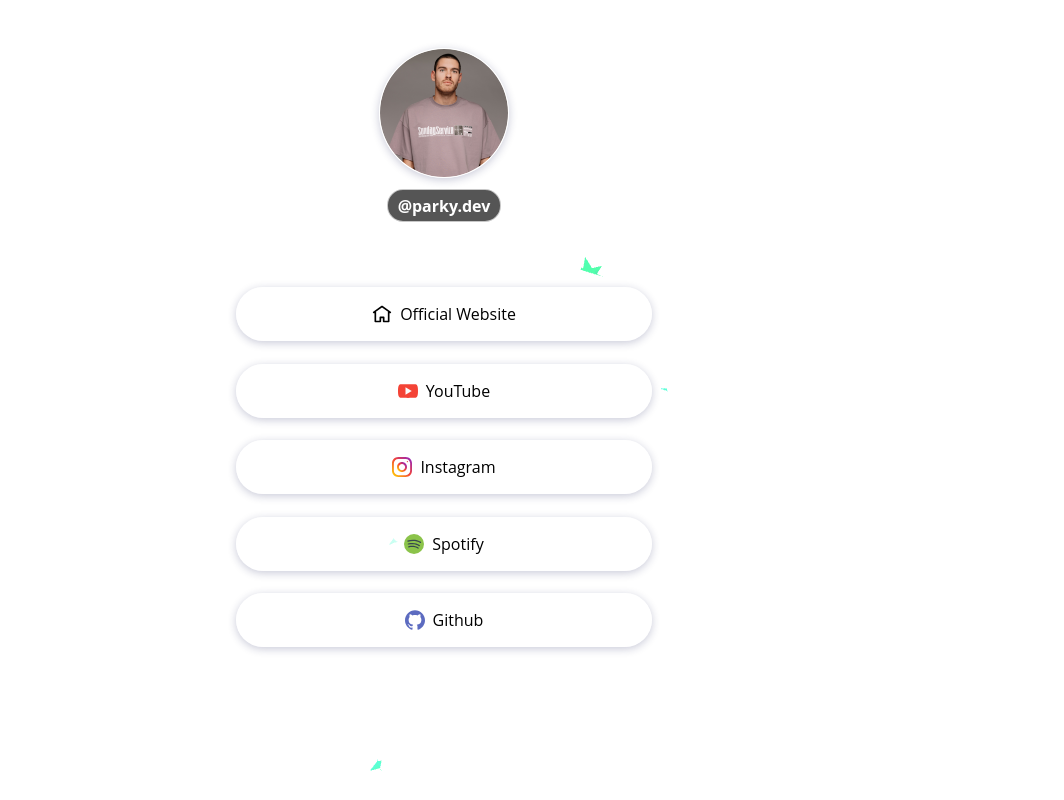
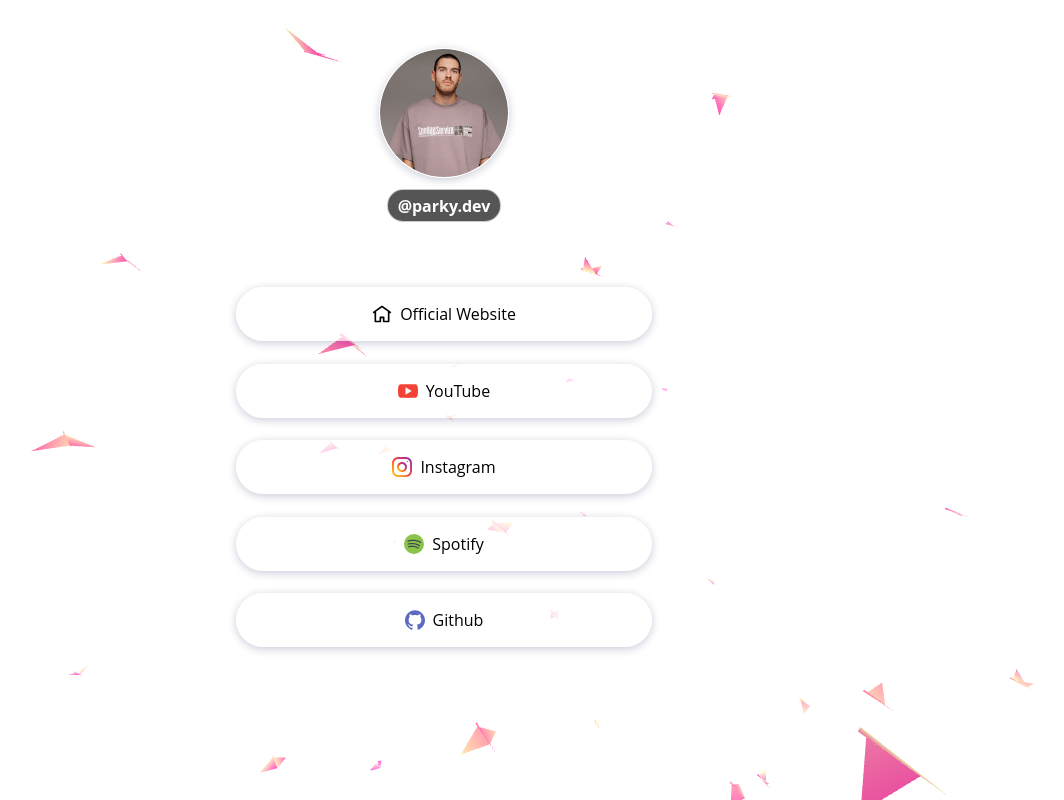
Before and after one commit to Code-Gale/coded_links, a plain HTML site: page index.html in a window 1280 px wide. Shown: the whole page, without its empty margins (196-1260 px from the left). Drawn offline with nearby package versions, Linux system fonts and the light colour scheme; animation ran at ten frames a second.

Commit message:
Playing with CSS animations

```diff
--- a/index.css
+++ b/index.css
@@ -56,6 +56,13 @@ body, html {
     border: 1px solid #fffa;
     backdrop-filter: blur(10px) saturate(160%) contrast(180%);
     -webkit-backdrop-filter: blur(10px) saturate(160%) contrast(180%);
+    transition: 0.5s;
+  }
+
+  header > h1:hover {
+    color: rgb(251, 14, 255);
+    cursor: crosshair;
+    background-color: #fff;
   }
 
   ul {
@@ -73,6 +80,12 @@ body, html {
     border-radius: 10em;
     margin: 1.4em 0;
     box-shadow: rgb(28 32 93 / 24%) 0px 2px 8px 0px;
+    transition: .2s;
+  }
+
+  li:hover {
+    transform: scale(1.1);
+    background-color: #fff
   }
 
   ul > li > a {
--- a/index.html
+++ b/index.html
@@ -20,13 +20,13 @@
         scale: 1.00,
         scaleMobile: 1.00,
         backgroundAlpha: 0.0,
-        color1: 0x25ca7c,
-        color2: 0xff1e,
+        color1: 0xf70c9b,
+        color2: 0xfff200,
         wingSpan: 40.00,
         separation: 100.00,
         alignment: 77.00,
         cohesion: 5.00,
-        quantity: 2.00
+        quantity: 3.00
       })
 
       setTimeout(() => {
```
